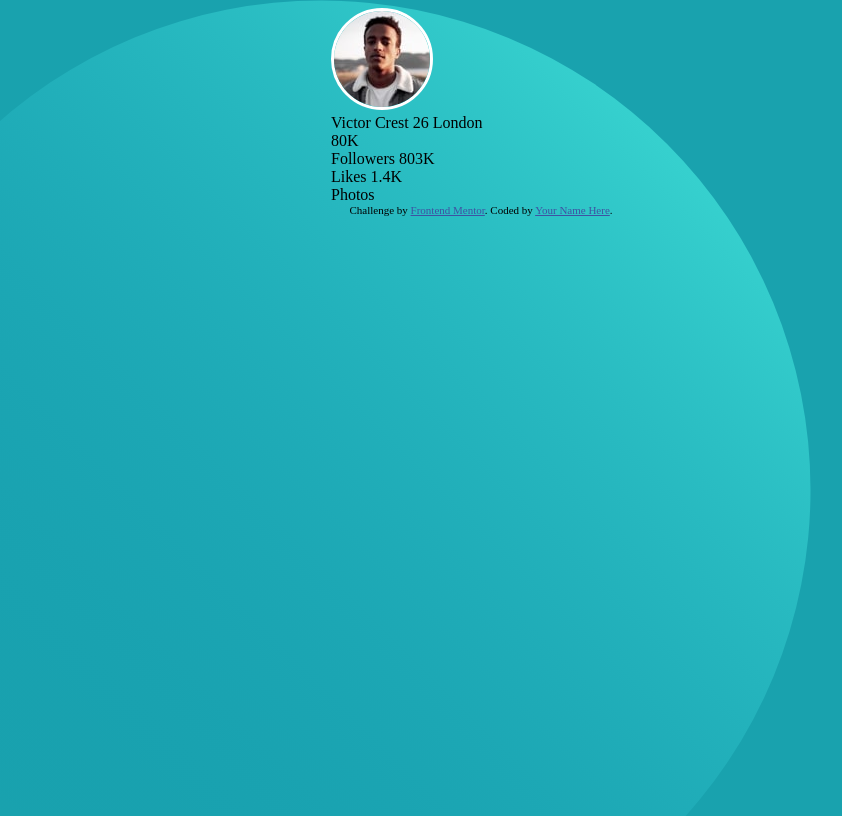
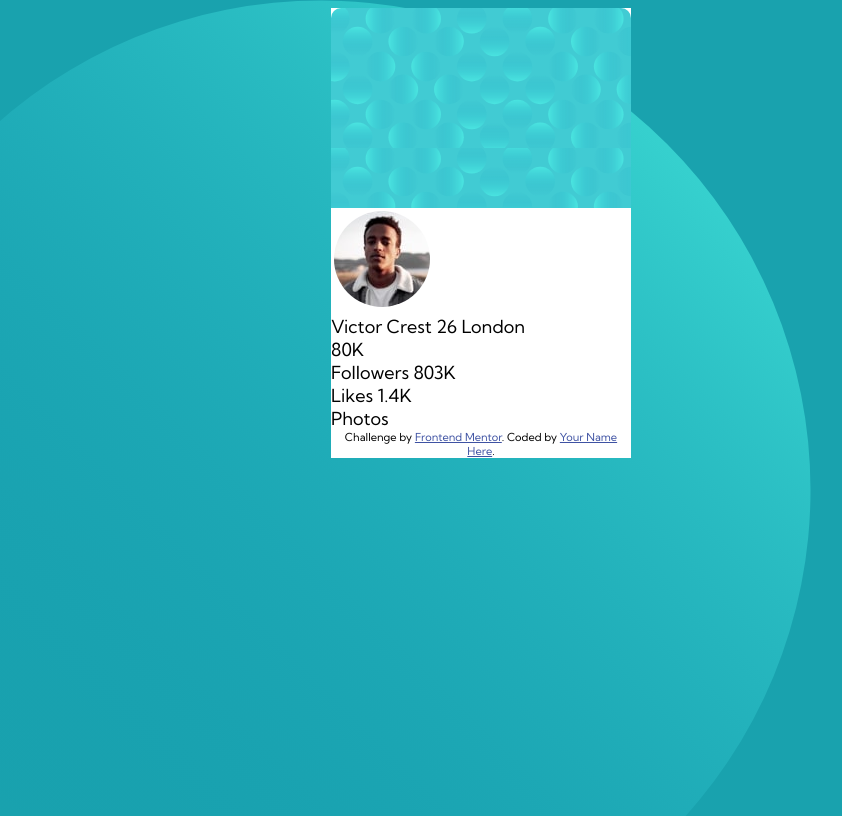
Before and after one commit to pbanigo/profile-card-component, a plain HTML site: page index.html in a window 1280 px wide. Shown: the whole page, without its empty margins (167-1009 px from the left). Drawn offline with Linux system fonts and the light colour scheme.

Commit message:
Applying styles

```diff
--- a/style.css
+++ b/style.css
@@ -7,7 +7,12 @@
 	--gray-blue: hsl(227, 10%, 46%); /*Gray Blue*/
 /*### Neutral*/
 	--dark-gray: hsl(0, 0%, 59%); /*Dark gray*/
+/*Font*/
+	--kumbh: 'Kumbh Sans';
 
+}
+html {
+	font-size: 18px;
 }
 body {
 	width: 100%;
@@ -21,6 +26,8 @@ body {
 main {
 	max-width: 300px;
 	margin: auto;
+	background-color: white;
+	font-family: var(--kumbh);
 }
 img {
 	border-radius: 50%;
@@ -32,7 +39,12 @@ img {
 .attribution a {
 	color: hsl(228, 45%, 44%);
 }
-#photo {
+#top {
+	background-color: var(--cyan);
+	background-image: url('./images/bg-pattern-card.svg');
+	height: 200px; /*Delete later*/
+	border-radius: 10px 10px 0 0;
+
 }
 
 
```
